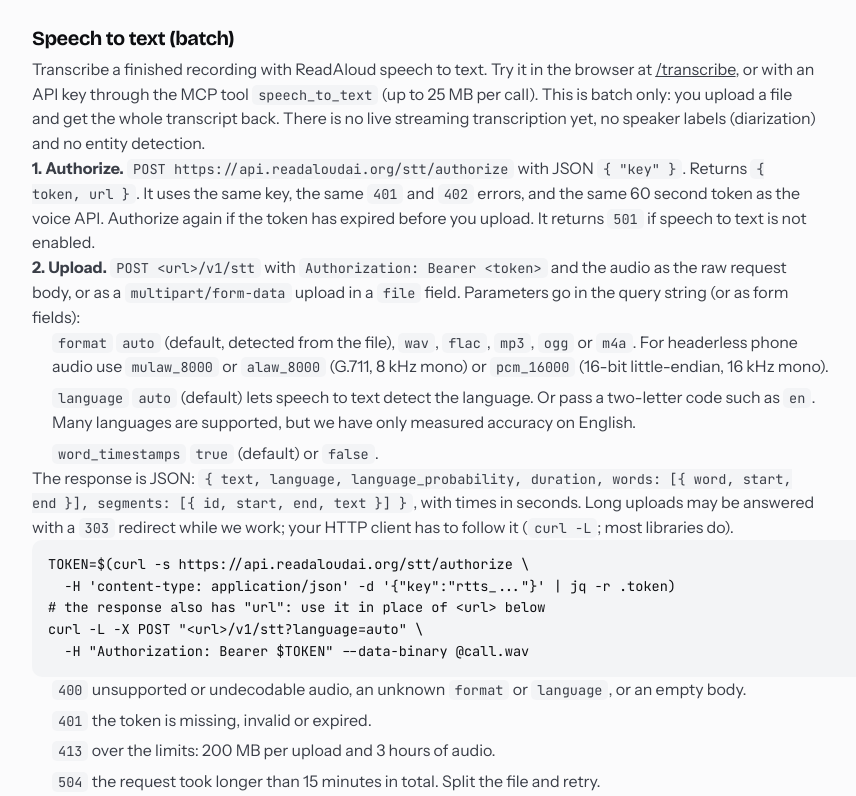
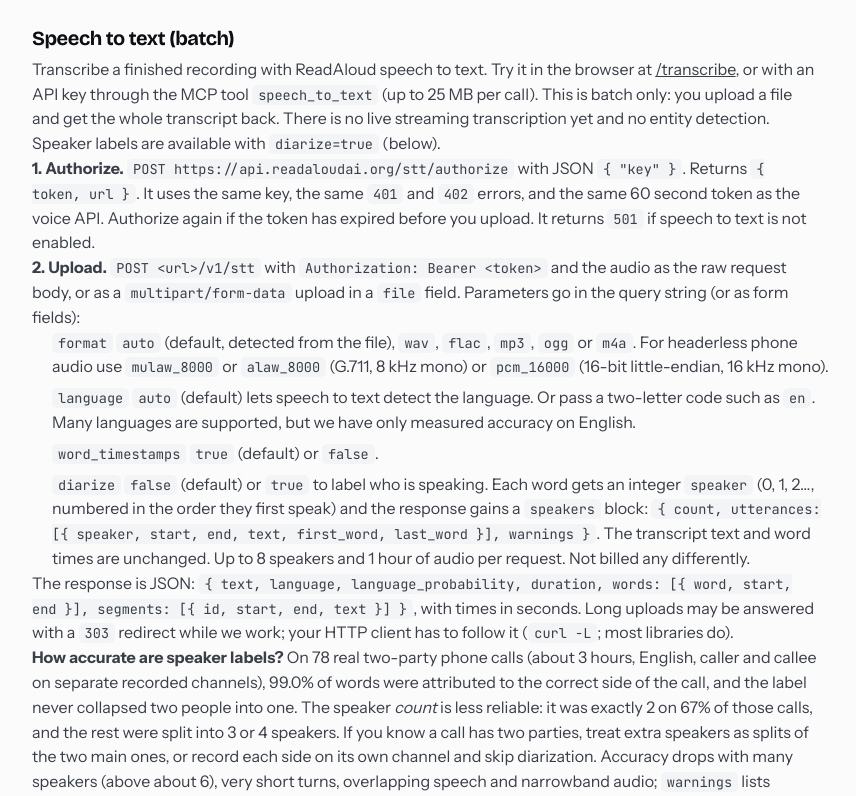
Before and after one commit to tsushanth/ListenAI, a Next.js app in the folder web/: page /developers in a window 1280 px wide. Shown: the part 9820-10616 px from the top of the page, without its empty margins (72-928 px from the left). Built offline with nearby package versions, Linux system fonts and the light colour scheme; no server answers.

Commit message:
docs: speaker labels (diarize=true) on the speech-to-text API, with measured accuracy and limits
Co-Authored-By: Claude Sonnet 5.5 <noreply@anthropic.com>

```diff
--- a/web/src/app/developers/page.tsx
+++ b/web/src/app/developers/page.tsx
@@ -259,15 +259,17 @@ export READALOUD_API_KEY=rtts_...`}</code></pre>
                 <VoiceCloningDocs />
 
                 <h3 id="speech-to-text">Speech to text (batch)</h3>
-                <p>Transcribe a finished recording with ReadAloud speech to text. Try it in the browser at <Link href="/transcribe" style={{ textDecoration: 'underline' }}>/transcribe</Link>, or with an API key through the MCP tool <code>speech_to_text</code> (up to 25&nbsp;MB per call). This is batch only: you upload a file and get the whole transcript back. There is no live streaming transcription yet, no speaker labels (diarization) and no entity detection.</p>
+                <p>Transcribe a finished recording with ReadAloud speech to text. Try it in the browser at <Link href="/transcribe" style={{ textDecoration: 'underline' }}>/transcribe</Link>, or with an API key through the MCP tool <code>speech_to_text</code> (up to 25&nbsp;MB per call). This is batch only: you upload a file and get the whole transcript back. There is no live streaming transcription yet and no entity detection. Speaker labels are available with <code>diarize=true</code> (below).</p>
                 <p><b>1. Authorize.</b> <code>POST https://api.readaloudai.org/stt/authorize</code> with JSON <code>{'{ "key" }'}</code>. Returns <code>{'{ token, url }'}</code>. It uses the same key, the same <code>401</code> and <code>402</code> errors, and the same 60 second token as the voice API. Authorize again if the token has expired before you upload. It returns <code>501</code> if speech to text is not enabled.</p>
                 <p><b>2. Upload.</b> <code>POST &lt;url&gt;/v1/stt</code> with <code>Authorization: Bearer &lt;token&gt;</code> and the audio as the raw request body, or as a <code>multipart/form-data</code> upload in a <code>file</code> field. Parameters go in the query string (or as form fields):</p>
                 <ul>
                   <li><code>format</code> <code>auto</code> (default, detected from the file), <code>wav</code>, <code>flac</code>, <code>mp3</code>, <code>ogg</code> or <code>m4a</code>. For headerless phone audio use <code>mulaw_8000</code> or <code>alaw_8000</code> (G.711, 8 kHz mono) or <code>pcm_16000</code> (16-bit little-endian, 16 kHz mono).</li>
                   <li><code>language</code> <code>auto</code> (default) lets speech to text detect the language. Or pass a two-letter code such as <code>en</code>. Many languages are supported, but we have only measured accuracy on English.</li>
                   <li><code>word_timestamps</code> <code>true</code> (default) or <code>false</code>.</li>
+                  <li><code>diarize</code> <code>false</code> (default) or <code>true</code> to label who is speaking. Each word gets an integer <code>speaker</code> (0, 1, 2&hellip;, numbered in the order they first speak) and the response gains a <code>speakers</code> block: <code>{'{ count, utterances: [{ speaker, start, end, text, first_word, last_word }], warnings }'}</code>. The transcript text and word times are unchanged. Up to 8 speakers and 1 hour of audio per request. Not billed any differently.</li>
                 </ul>
                 <p>The response is JSON: <code>{'{ text, language, language_probability, duration, words: [{ word, start, end }], segments: [{ id, start, end, text }] }'}</code>, with times in seconds. Long uploads may be answered with a <code>303</code> redirect while we work; your HTTP client has to follow it (<code>curl -L</code>; most libraries do).</p>
+                <p><b>How accurate are speaker labels?</b> On 78 real two-party phone calls (about 3 hours, English, caller and callee on separate recorded channels), 99.0% of words were attributed to the correct side of the call, and the label never collapsed two people into one. The speaker <em>count</em> is less reliable: it was exactly 2 on 67% of those calls, and the rest were split into 3 or 4 speakers. If you know a call has two parties, treat extra speakers as splits of the two main ones, or record each side on its own channel and skip diarization. Accuracy drops with many speakers (above about 6), very short turns, overlapping speech and narrowband audio; <code>warnings</code> lists <code>many_speakers</code>, <code>speaker_cap_reached</code> (8), <code>short_turns</code> and <code>telephony_audio</code> when they apply. We have not measured meetings with many speakers or languages other than English. The first diarize request after a quiet period adds a few seconds while the model loads.</p>
                 <pre style={{ overflowX: 'auto' }}><code>{`TOKEN=$(curl -s https://api.readaloudai.org/stt/authorize \\
   -H 'content-type: application/json' -d '{"key":"rtts_..."}' | jq -r .token)
 # the response also has "url": use it in place of <url> below
@@ -276,7 +278,8 @@ curl -L -X POST "<url>/v1/stt?language=auto" \\
                 <ul>
                   <li><code>400</code> unsupported or undecodable audio, an unknown <code>format</code> or <code>language</code>, or an empty body.</li>
                   <li><code>401</code> the token is missing, invalid or expired.</li>
-                  <li><code>413</code> over the limits: 200 MB per upload and 3 hours of audio.</li>
+                  <li><code>413</code> over the limits: 200 MB per upload and 3 hours of audio (1 hour with <code>diarize=true</code>).</li>
+                  <li><code>502</code> speaker labelling failed with <code>diarize=true</code>. Retry, or retry without <code>diarize</code>. Not billed.</li>
                   <li><code>504</code> the request took longer than 15 minutes in total. Split the file and retry.</li>
                 </ul>
                 <p><b>Price:</b> $0.11 per hour of audio, billed by the second on the audio&rsquo;s full length (silence included) once the transcript is returned, with a 10 second minimum per request (so a 3 second clip is billed as 10 seconds, $0.0003). The minimum is billing only: the transcript and the returned duration are unchanged. Failed requests, and requests with no audio, are not billed. That is half of ElevenLabs Scribe&rsquo;s batch list price of $0.22 per hour (as of 2026-09; its realtime price is $0.39 per hour). It uses the same free allowance as the voice API: 10,000 free characters is about 54 minutes of audio. On your invoice it appears as character equivalents on the same meter (about 3 per second of audio).</p>
```
